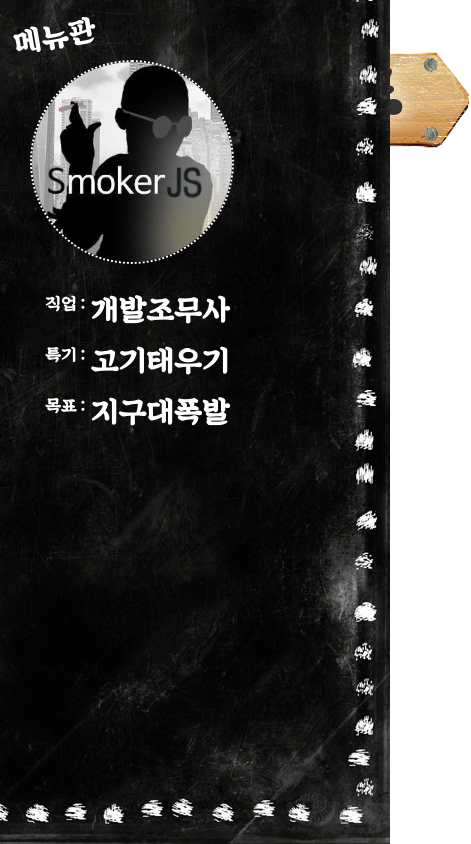
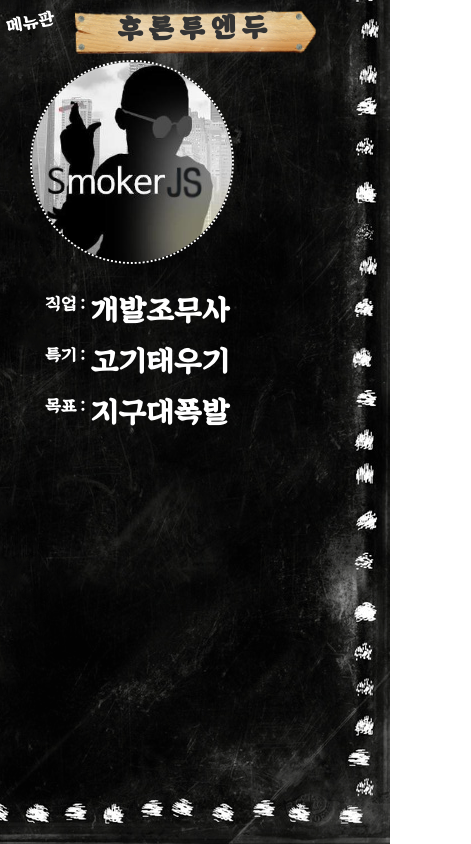
Before and after one commit to smokerJS/blog, a Gatsby site: page / in a window 390 px wide. Shown: the whole page, 471 px wide, since content can reach past the window. Built offline with nearby package versions, Linux system fonts and the light colour scheme; Gatsby itself is replaced by a stand-in of ours.

Commit message:
title and navigation update

```diff
--- a/src/assets/styles/globalNavigationBar.scss
+++ b/src/assets/styles/globalNavigationBar.scss
@@ -92,13 +92,44 @@
       & > div#menuOpenBtn {
         color: #fff;
         font-weight: 100;
+        width: auto;
+        font-size: 4rem;
+        top: 4.5rem;
+        margin-left: 5rem;
       }
       & > nav {
         width: 100%;
-
         opacity: 1;
         visibility: visible;
       }
     }
   }
+  @media (max-width: 800px) {
+    & > div#menuOpenBtn {
+      font-size: 4rem;
+      top: 4rem;
+      margin-left: 4rem;
+    }
+  }
+  @media (max-width: 600px) {
+    & > div#menuOpenBtn {
+      font-size: 4.5rem;
+      top: 3.5rem;
+      margin-left: 2rem;
+    }
+  }
+  @media (max-width: 450px) {
+    & > div#menuOpenBtn {
+      font-size: 4.5rem;
+      top: 3rem;
+      margin-left: 1.5rem;
+    }
+  }
+  @media (max-width: 380px) {
+    & > div#menuOpenBtn {
+      font-size: 5rem;
+      top: 2.5rem;
+      margin-left: 1rem;
+    }
+  }
 }
--- a/src/assets/styles/header.scss
+++ b/src/assets/styles/header.scss
@@ -10,7 +10,7 @@
     width: 550px;
     height: 100px;
     top: 50px;
-    background: url("../images/header/img-background-header.png") bottom center no-repeat;
+    background: url("../images/header/img-background-header.png") top center no-repeat;
     z-index: 12;
     left: 50%;
     transform: translateX(-50%);
@@ -26,4 +26,36 @@
       text-shadow: 4px 3px 20px #fff;
     }
   }
+  @media (max-width: 1024px) {
+    padding: 0;
+    & .main-title {
+      z-index: 40;
+      width: 60vw;
+      font-size: 7rem;
+      letter-spacing: 2rem;
+      background-size: contain;
+      top: 10px;
+      & > a {
+        top: 1rem;
+      }
+    }
+  }
+  @media (max-width: 600px) {
+    & .main-title {
+      width: 62vw;
+      letter-spacing: 1.5rem;
+      & > a {
+        top: 0.8rem;
+      }
+    }
+  }
+  @media (max-width: 380px) {
+    & .main-title {
+      width: 64vw;
+      letter-spacing: 1.3rem;
+      & > a {
+        top: 0.7rem;
+      }
+    }
+  }
 }
--- a/src/assets/styles/main.scss
+++ b/src/assets/styles/main.scss
@@ -15,6 +15,11 @@ section#mainScreen {
   }
   @media (max-width: 1024px) {
     width: 100%;
+  }
+}
+@media (max-width: 1024px) {
+  html {
+    font-size: 1vw;
   }
 }
 @font-face{
--- a/src/components/globalNavigationBar.js
+++ b/src/components/globalNavigationBar.js
@@ -16,7 +16,7 @@ class GlobalNavigationBar extends React.Component{
 
   render() {
     return (
-      <section className={`nav-global-side-menu ${this.state.open && 'open'}`}>
+      <section className={`nav-global-side-menu ${this.state.open ? 'open' : ''}`}>
         <div id="menuOpenBtn" onClick={this.openHandler}>
           메뉴판
         </div>
```
